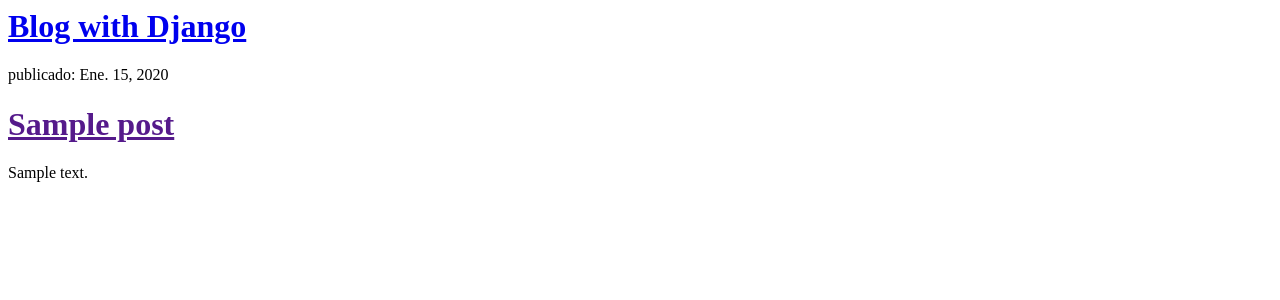
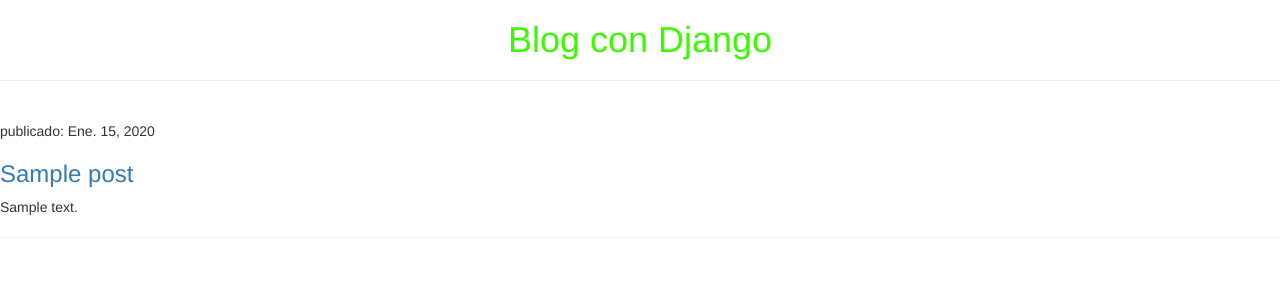
Before and after one commit to Angel-IG/django-test, a Django app: template blog/templates/blog/post_list.html in a window 1280 px wide. Shown: the top 300 px of the page. Run offline with Django 3.2, Linux system fonts and the light colour scheme; the template is opened without the code that fills it: values that come from a table or form of the project are taken from there, others are empty; tables that the repository leaves empty hold one stand-in row (values such as "Sample post"); some libraries are stand-ins or nearby versions.

Commit message:
Mejorando el HTML y empezando a añadir estilos con CSS

```diff
--- /dev/null
+++ b/blog/static/css/blog.css
@@ -0,0 +1,3 @@
+h1 a {
+    color: #3BFA00
+}
--- a/blog/templates/blog/post_list.html
+++ b/blog/templates/blog/post_list.html
@@ -1,21 +1,30 @@
+{% load static %}
 <html>
     <head>
         <title>Blog con Django</title>
+        <link rel="stylesheet" href="//maxcdn.bootstrapcdn.com/bootstrap/3.2.0/css/bootstrap.min.css">
+        <link rel="stylesheet" href="//maxcdn.bootstrapcdn.com/bootstrap/3.2.0/css/bootstrap-theme.min.css">
+        <link rel="stylesheet" href="{% static 'css/blog.css' %}">
     </head>
     <body>
-        <div>
-            <h1>
-                <a href="/">Blog with Django</a>
-            </h1>
-        </div>
+        <center>
+            <div>
+                <h1>
+                    <a href="/">Blog con Django</a>
+                </h1>
+            </div>
+            <hr color="black">
+        </center>
 
         {% for post in posts %}
+        <br>
         <div>
             <p>publicado: {{ post.published_date }}</p>
-            <h1>
+            <h3>
                 <a href="">{{ post.title }}</a>
-            </h1>
+            </h3>
             <p>{{ post.text }}</p>
+            <hr>
         </div>
         {% endfor %}
     </body>
```
